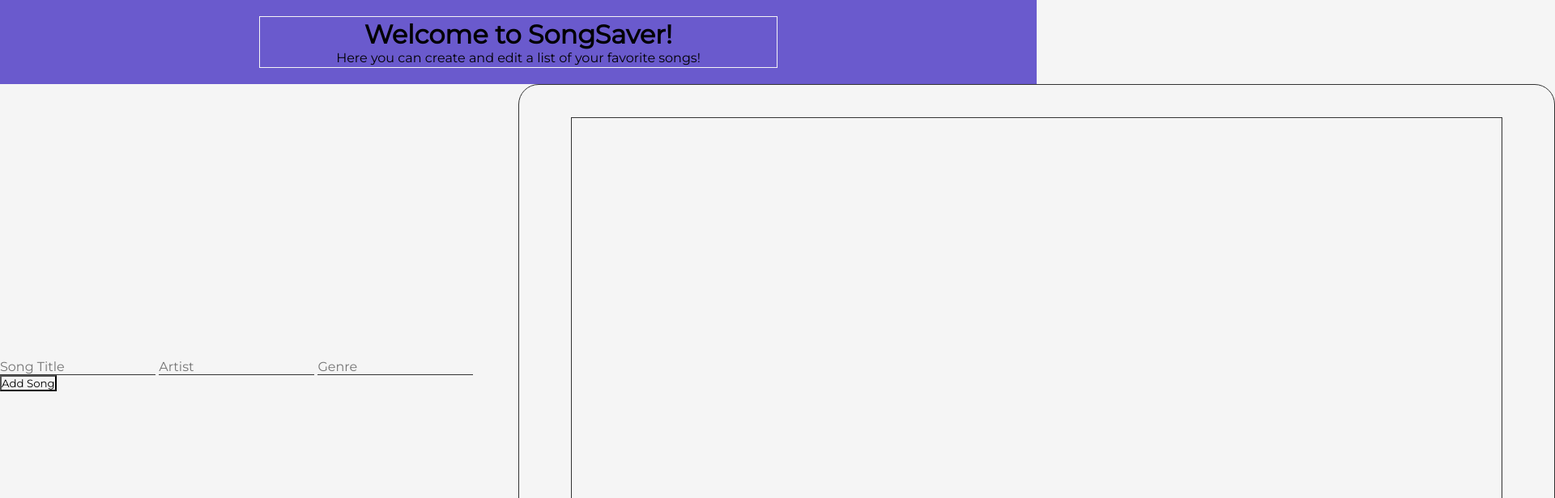
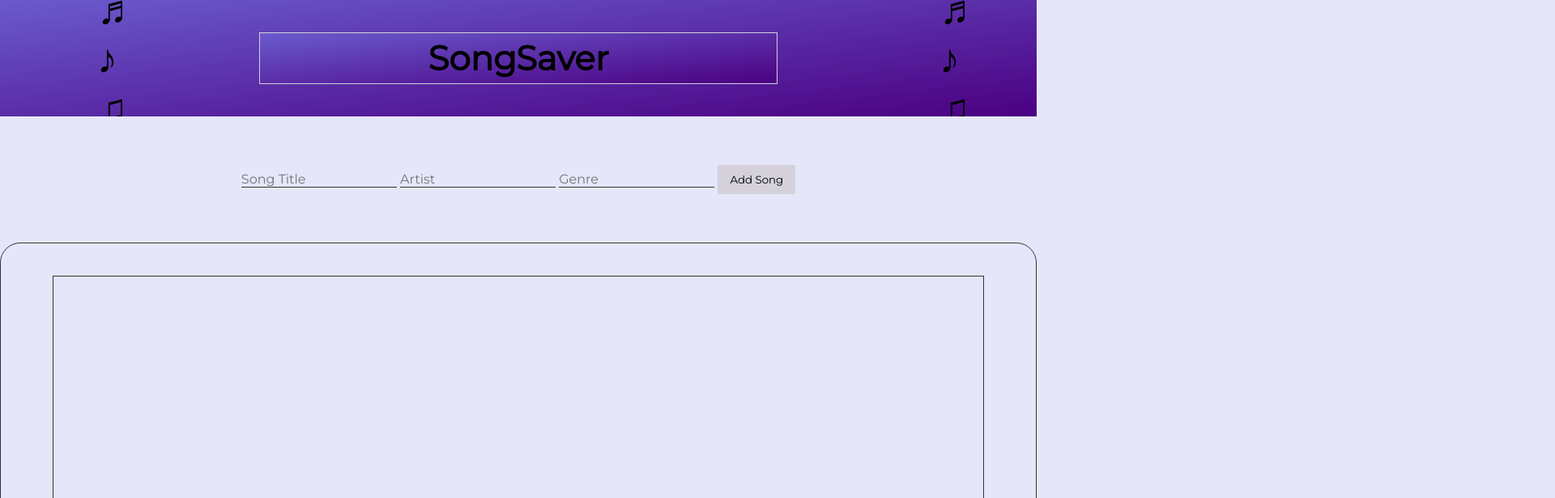
Before and after one commit to Sonapanic/MVP-SongSaver, a website: page Public/index.html in a window 1280 px wide. Shown: the top 616 px of the page at 81% size, 1920 px wide, since content can reach past the window. Drawn offline with nearby package versions, Linux system fonts and the light colour scheme; no server answers.

Commit message:
Added styling

```diff
--- a/Public/app.js
+++ b/Public/app.js
@@ -163,6 +163,8 @@ async function prepareEdit(song, id) { // Sets up the listContainer with a form
 
 
 
+
+// Function for deleting songs from the list
 async function removeSong(url, id) {
     try {
         const response = await fetch(`${url}/${id}`, {
--- a/Public/index.html
+++ b/Public/index.html
@@ -14,12 +14,18 @@
 <body>
     <div class="bodyDiv div">
         <div class="headerDiv div" id="headerDiv">
+            <div class="musicNoteDiv div">
+                <p>♪    ♬    ♪    ♫    ♩</p>
+            </div>
             <header class="header" id="header">
                 <div class="titleDiv" id="titleDiv">
-                    <h1 class="title" id="title">Welcome to SongSaver!</h1>
-                    <p class="p">Here you can create and edit a list of your favorite songs!</p>
+                    <h1 class="title" id="title">SongSaver</h1>
+                    <!-- <p class="p">Here you can create and edit a list of your favorite songs!</p> -->
                 </div>
             </header>
+            <div class="musicNoteDiv div">
+                <p>♪    ♬    ♪    ♫    ♩</p>
+            </div>
         </div>
         <div class="centerDiv" id="centerDiv">
             <div class="addContainer" id="addContainer">
--- a/Public/main.css
+++ b/Public/main.css
@@ -3,10 +3,10 @@
 	margin: 0;
 	box-sizing: border-box;
 	font-family: 'whatever font';
-	background-color: whitesmoke;
+	background-color: lavender;
     font-family: 'Montserrat', sans-serif;
     --blue: slateblue;
-    --light: whitesmoke;
+    --light: rgb(212, 209, 219);
     --black: #333;
 }
 
@@ -21,27 +21,54 @@ div {
 
 }
 
+body::before {
+  left: 0;
+}
+
+body::after {
+  right: 0;
+}
+
+
 /* Header portion */
 
 .headerDiv,
 .header,
-.titleDiv,
-.title,
-.p {
-    background: var(--blue);
+.titleDiv {
+    background-image: linear-gradient(to right bottom, var(--blue), indigo);
+}
 
+.title {
+    background-color: transparent;
 }
+
+
 .headerDiv {
-    height: 13vh;
+    height: 18vh;
     width: 100vw;
     justify-content: center;
     align-items: center;
     padding: 10px;
+
+}
+
+.musicNoteDiv {
+    flex-wrap: wrap;
+    padding: 200px;
+    background-color: transparent;
+    font-size: 50px;
+    width: 4vw;
+}
+
+p {
+    background-color: transparent;
+
 }
 
 .header {
     justify-content: center;
 }
+
 
 .titleDiv {
     justify-content: center;
@@ -53,26 +80,24 @@ div {
 
 }
 
-.p {
-    font-size: 1em;
+h1 {
+    font-size: 42px;
 }
+
 
 
 /* Central portion */
 .centerDiv {
-    width: 100vw;
-    height: 100vh;
+    width: 100%;
+    height: 100%;
     justify-content: center;
-    flex-wrap: wrap;
     flex-direction: column;
     align-items: center;
 }
 
 .addContainer {
-    flex-direction: column;
-
-    height: 15vh;
-    width: 50vw;
+    justify-content: center;
+    padding: 60px;
 }
 
 .add {
@@ -107,10 +132,26 @@ div {
     width: 90%;
     border: 1px solid var(--black);
     display: flex;
-    justify-content: center;
+    justify-content: space-evenly;
 }
 
+
+table td {
+   padding: 20px;
+}
+
+td button {
+    display: inline-block;
+    margin-right: 15px;
+}
+
+.btnTd {
+    justify-content: space-between;
+}
+
+
 #table {
+    justify-content: space-around;
     overflow: auto;
     display: flex;
 }
@@ -132,3 +173,19 @@ div {
    width: auto;
    font-size: 16px;
 }
+
+#addBtn,
+button {
+    background-color: var(--light);
+    border: none;
+    padding: 10px 15px;
+    cursor: pointer;
+    transition: background-color 0.3s ease;
+    transition: color 0.4s ease;
+}
+
+#addBtn:hover,
+button:hover {
+    background-color: var(--black);
+    color: var(--light);
+}
```
